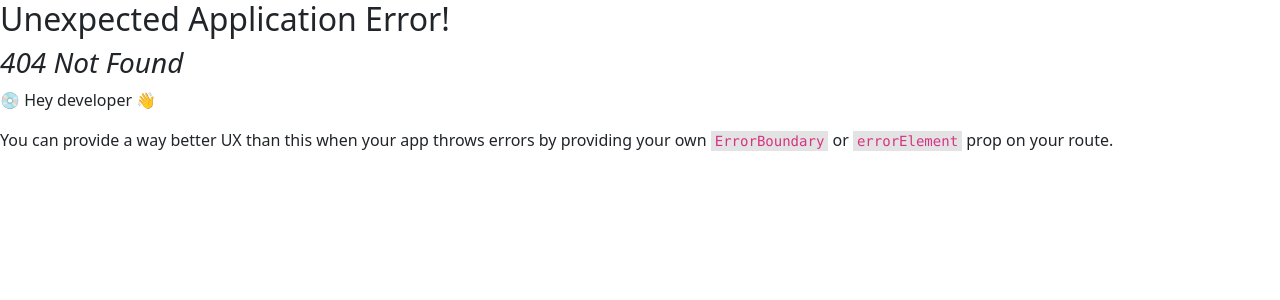
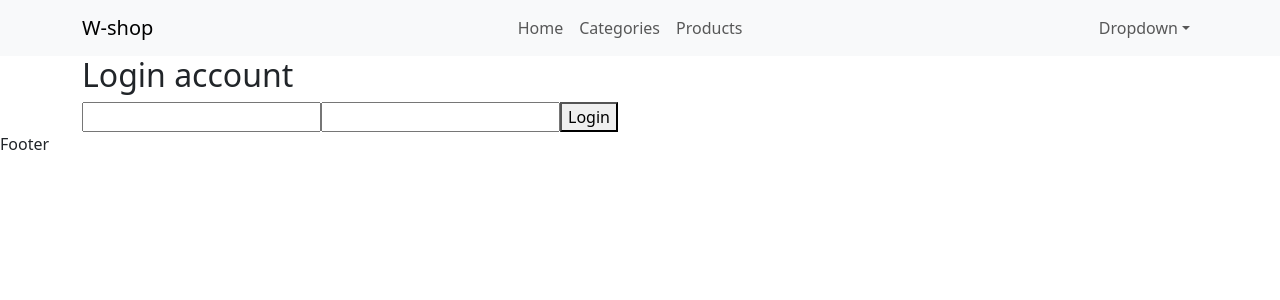
Before and after one commit to WA-A/E-commerce-Project, a React (Vite) app: page /login in a window 1280 px wide. Before the commit this address had no page. Shown: the top 300 px of the page. Built offline with nearby package versions, Linux system fonts and the light colour scheme.

Commit message:
Login/Logou/categories/Details/proudcts

```diff
--- a/package.json
+++ b/package.json
@@ -13,14 +13,17 @@
     "axios": "^1.6.2",
     "bootstrap": "^5.3.2",
     "formik": "^2.4.5",
+    "jwt-decode": "^4.0.0",
     "localforage": "^1.10.0",
     "match-sorter": "^6.3.1",
     "react": "^18.2.0",
     "react-bootstrap": "^2.9.1",
     "react-dom": "^18.2.0",
+    "react-query": "^3.39.3",
     "react-router-dom": "^6.19.0",
     "react-toastify": "^9.1.3",
     "sort-by": "^1.2.0",
+    "swiper": "^11.0.5",
     "yup": "^0.28.5"
   },
   "devDependencies": {
--- a/src/App.jsx
+++ b/src/App.jsx
@@ -1,4 +1,4 @@
-import React from 'react'
+import React, { useState } from 'react'
 import {createBrowserRouter,RouterProvider,} from "react-router-dom";
 import WebLayout from './component/Layout/WebLayout.jsx';
 import Home from './component/web/home/Home';
@@ -7,25 +7,59 @@ import DashbordLayout from './component/Layout/DashbordLayout.jsx';
 import Homedash from './component/dashbord/homedash/Homedash.jsx';
 import CategoriesDash from './component/dashbord/categoriesdash/CategoriesDash.jsx';
 import Regsiter from './component/web/register/Regsiter.jsx';
+import Login from './component/web/login/Login.jsx';
+import CategoriesDetails from './component/product/Proudct.jsx';
+import { jwtDecode } from 'jwt-decode';
+import { useEffect } from 'react';
+
+function App() {
+  const [user,setUser] = useState(null); //if null is user nonenter
+  const saveCurrentUser = ()=>{
+  const token = localStorage.getItem("userToken");
+  const decoded = jwtDecoded(token);
+  //console.log(decoded);
+  setUser(decoded);
+}
+
+useEffect( ()=>{
+  if(localStorage.getItem("userToken")){
+saveCurrentUser();
+  }
+},[]
+)
 
 const router = createBrowserRouter([ //object each element in object
   {
     path:'/',
-    element:<WebLayout/>,
+    element:<WebLayout user={user}/>,
     children:[
       {
         path:'register',
         element:<Regsiter/>
       },
+      {
+        path:'login',
+        element:<Login saveCurrentUser={saveCurrentUser}/>
+      },
 
       {
-        path:'home',
+        index:true,
+        //path:'home', or /
         element:<Home/>
       },
       {
         path:'categories',
         element:<Categories/>
       },
+      {
+      path:'prouduct/categories/:categoryId',
+      element:<CategoriesDetails/>
+      },
+      {
+        path:'*',
+        element:<h2>page not found --- web</h2>
+      }
+
     ]
   },
   {
@@ -40,13 +74,17 @@ const router = createBrowserRouter([ //object each element in object
         path:'categoriesdashbord',
         element:<CategoriesDash/>,
       },
+      {
+        path:'*',
+        element:<h2>page not found --- web</h2>
+      }
+
     ]
   }
 ]);
+  return (
+   <RouterProvider router={router} />
 
-function App() {
-  return (
-    <RouterProvider router={router} />
   )
 }
 
--- a/src/component/Layout/WebLayout.jsx
+++ b/src/component/Layout/WebLayout.jsx
@@ -3,7 +3,7 @@ import Navbar from '../web/navbar/Navbar'
 import Footer from '../web/footer/Footer'
 import { Outlet } from 'react-router-dom'
 
-function WebLayout() {
+function WebLayout({user}) {
   return (
    <>
    <Navbar/>
--- /dev/null
+++ b/src/component/product/Proudct.jsx
@@ -0,0 +1,40 @@
+import React from 'react'
+import axios from 'axios';
+import { useQuery } from 'react-query';
+import { useParams } from 'react-router-dom';
+
+
+function Proudct() {
+  const {ProudctId}=useParams();
+
+  const getproduct = async ()=>{
+
+      const {data} = await axios.get(`${import.meta.env.VITE_API_URL}/Proudct/${categoryId}`);
+   return data.Proudct;
+
+  }
+  const {data,isLoading} = useQuery('Proudct',getproduct);
+
+if(isLoading){
+  return <h2>loading...</h2>
+}
+  return (
+
+    <div className='container'>
+      {data.subImage.map( (img)=>
+     <div className='image' >
+      <img src={img.secure_url}/>
+      <h2>{product.name}</h2>
+      </div>
+      )
+}
+
+    <div>
+      <h2>{data.name}</h2>
+      <p>{data.price}</p>
+    </div>
+    </div>
+  )
+      }
+
+export default Proudct
--- a/src/component/web/categories/Categories.jsx
+++ b/src/component/web/categories/Categories.jsx
@@ -1,8 +1,45 @@
 import React from 'react'
+import axios from 'axios';
+import { useQuery } from 'react-query';
+import { Swiper, SwiperSlide } from 'swiper/react';
+import 'swiper/css';
+import { Link } from 'react-router-dom';
+
 
 function Categories() {
+
+  const getCategories = async ()=>{
+
+      const {data} = await axios.get(`${import.meta.env.VITE_API_URL}/categories`);
+   return data;
+
+  }
+  const {data,isLoading} = useQuery('web_categories',getCategories);
+
+if(isLoading){
+  return <h2>loading...</h2>
+}
   return (
-    <div>Categories for user</div>
+
+    <div className='container'>
+      <Swiper
+      spaceBetween={50}
+      slidesPerView={3}
+      onSlideChange={() => console.log('slide change')}
+      onSwiper={(swiper) => console.log(swiper)}
+    >
+      {data?.categories.length?data?.categories.map( (category)=>
+      <SwiperSlide key={category._id}>
+        <Link to={`/products/category/${category._id}`}>
+      <img src={category.image.secure_url}/>
+      <h2>{category.name}</h2>
+      </Link>
+      </SwiperSlide>
+        ):'<h2>no category found</h2>'
+        }
+    </Swiper>
+
+    </div>
   )
 }
 
--- a/src/component/web/home/Home.jsx
+++ b/src/component/web/home/Home.jsx
@@ -1,8 +1,11 @@
 import React from 'react'
+import Categories from '../categories/Categories'
 
 function Home() {
   return (
-    <div>Home</div>
+  <>
+  <Categories/>
+  </>
   )
 }
 
--- /dev/null
+++ b/src/component/web/login/Login.jsx
@@ -0,0 +1,106 @@
+import React from 'react'
+import Input from '../../pages/Input.jsx'
+import { useFormik } from 'formik';
+import * as yup from 'yup';
+import axios from 'axios';
+import { toast } from 'react-toastify';
+import { useNavigate } from 'react-router-dom';
+
+function Login(saveCurrentUser) {
+   const navigate = useNavigate();
+   const formik = useFormik({
+    initialValues:{
+        email:'',
+        password:'',
+    },
+    onSubmit:values=>{
+        console.log(values);
+    },
+    validate:values=>{
+       const reSchema = yup.object({
+
+       email:yup.string().required("user name is requied").email(),
+       password:yup.string().required("password is requied").min(3,"must be at least 3 char").max(30,"must be at least 30 char"),
+    })
+    }
+});
+   const inputs = [
+
+    {
+        id:'email',
+        type:'email',
+        name:'email',
+        title:'user email',
+        value:formik.values.email,
+    },
+    {
+        id:'password',
+        type:'password',
+        name:'password',
+        title:'user password',
+        value:formik.values.password,
+    },
+
+
+];
+
+    const onSubmit = async users =>{
+        const formData = new FormData();
+      //  formData.append("userName",users.userName);
+        formData.append("email",users.email);
+        formData.append("password",users.password);
+      //  formData.append("image",users.image);
+        const {data} = await axios.post('https://ecommerce-node4.vercel.app/auth/signin',formData);
+        console.log(data);
+   if(data.message=='success'){
+    localStorage.setItem("userToken",data.token); // token in network
+    saveCurrentUser();
+    toast.success('Success',{
+        position: "bottom-center",
+         autoClose: false,
+        hideProgressBar: false,
+        closeOnClick: true,
+         pauseOnHover: true,
+         draggable: true,
+         progress: undefined,
+           theme: "dark",
+    });
+    navigate('/home');
+   }
+
+
+
+    }
+
+
+    const renderInputs = inputs.map( (input,index)=>
+    <input
+    type={input.type}
+    id={input.id}
+    name={input.name}
+    title={input.title}
+    value={input.value}
+    key={index}
+    errors={formik.errors}
+    onChange={formik.handleChange }
+    onBlur={formik.handleBlur}
+    touched={formik.touched}
+    />
+
+     )
+  return (
+   <>
+   <div className='container'>
+    <h2>Login account</h2>
+    <from onSubmit={formik.handleSubmit}>
+        {renderInputs}
+
+<button type='submit' disabled={!formik.isValid}> Login </button>
+
+    </from>
+   </div>
+   </>
+  )
+}
+
+export default Login
--- a/src/component/web/navbar/Navbar.jsx
+++ b/src/component/web/navbar/Navbar.jsx
@@ -1,6 +1,7 @@
 import React from 'react'
 import { Link } from 'react-router-dom'
-function Navbar() {
+function Navbar({user}) {
+  console.log(user);
   return (
     <nav className="navbar navbar-expand-lg bg-body-tertiary">
       <div className="container">
@@ -12,7 +13,7 @@ function Navbar() {
         <ul className="navbar-nav m-auto mb-2 mb-lg-0">
 
           <li className="nav-item">
-            <a className="nav-link" href="#">Home</a>
+            <Link className="nav-link" to="/">Home</Link>
           </li>
 
 
@@ -26,6 +27,7 @@ function Navbar() {
         </li>
 
 
+
         </ul>
         <ul className="navbar-nav">
         <li className="nav-item dropdown">
@@ -33,9 +35,12 @@ function Navbar() {
           Dropdown
         </a>
         <ul className="dropdown-menu ">
+          {!user}<>
           <li><Link className="dropdown-item" to="/register">register</Link></li>
           <li><hr className="dropdown-divider" /></li>
-          <li><a className="dropdown-item" href="#">login</a></li>
+          <li><Link className="dropdown-item" to="/login">Login</Link></li>
+          </>
+
         </ul>
       </li>
         </ul>
--- a/src/component/web/register/Regsiter.jsx
+++ b/src/component/web/register/Regsiter.jsx
@@ -5,6 +5,24 @@ import * as yup from 'yup';
 import axios from 'axios';
 import { toast } from 'react-toastify';
 function Regsiter() {
+    const formik = useFormik({
+        initialValues:{
+            userName:'',
+            email:'',
+            password:'',
+            image:'',
+        },
+        onSubmit:values=>{
+            console.log(values);
+        },
+        validate:values=>{
+           const reSchema = yup.object({
+            userName:yup.string().required("user name is requied").min(3,"must be at least 3 char").max(30,"must be at least 30 char"),
+           email:yup.string().required("user name is requied").email(),
+           password:yup.string().required("password is requied").min(3,"must be at least 3 char").max(30,"must be at least 30 char"),
+        })
+        }
+    });
     const handelFieldChange = (event)=>{
         formik.setFieldValue('image',event.target.files[0]);
     }
@@ -15,6 +33,7 @@ function Regsiter() {
         formData.append("password",users.password);
         formData.append("image",users.image);
         const {data} = await axios.post('https://ecommerce-node4.vercel.app/auth/signup',formData);
+        console.log(data);
    if(data.message=='success'){
     formik.resetForm();
     toast.success('plz verify your email',{
@@ -30,23 +49,7 @@ function Regsiter() {
    }
    console.log(data);
     }
-    const formik = useFormik({
-        initialValues:{
-            userName:'',
-            email:'',
-            password:'',
-        },
-        onSubmit:values=>{
-            console.log(values);
-        },
-        validate:values=>{
-           const reSchema = yup.object({
-            userName:yup.string().required("user name is requied").min(3,"must be at least 3 char").max(30,"must be at least 30 char"),
-           email:yup.string().required("user name is requied").email(),
-           password:yup.string().required("password is requied").min(3,"must be at least 3 char").max(30,"must be at least 30 char"),
-        })
-        }
-    });
+
     const inputs = [
         {
             id:'username',
--- a/src/main.jsx
+++ b/src/main.jsx
@@ -3,15 +3,25 @@ import ReactDOM from 'react-dom/client'
 import 'bootstrap/dist/css/bootstrap.min.css';
 import 'bootstrap/dist/js/bootstrap.bundle.js';
 import { ToastContainer } from 'react-toastify';
-  import 'react-toastify/dist/ReactToastify.css';
+import { QueryClient,QueryClientProvider } from 'react-query'
 import App from './App.jsx'
+import 'react-toastify/dist/ReactToastify.css';
+
 import './index.css'
 
 
+
+const queryClient = new QueryClient()
+
 ReactDOM.createRoot(document.getElementById('root')).render(
  <>
+ <QueryClientProvider client={queryClient}>
  <ToastContainer/>
     <App />
+ </QueryClientProvider>
+
+
+
  </>
 
 
```
Also changed, not shown: src/component/web/categories/CategoriesDetails.jsx (added, +35 -0 lines), 2 other files (tests, documents, lock files or other folders).
